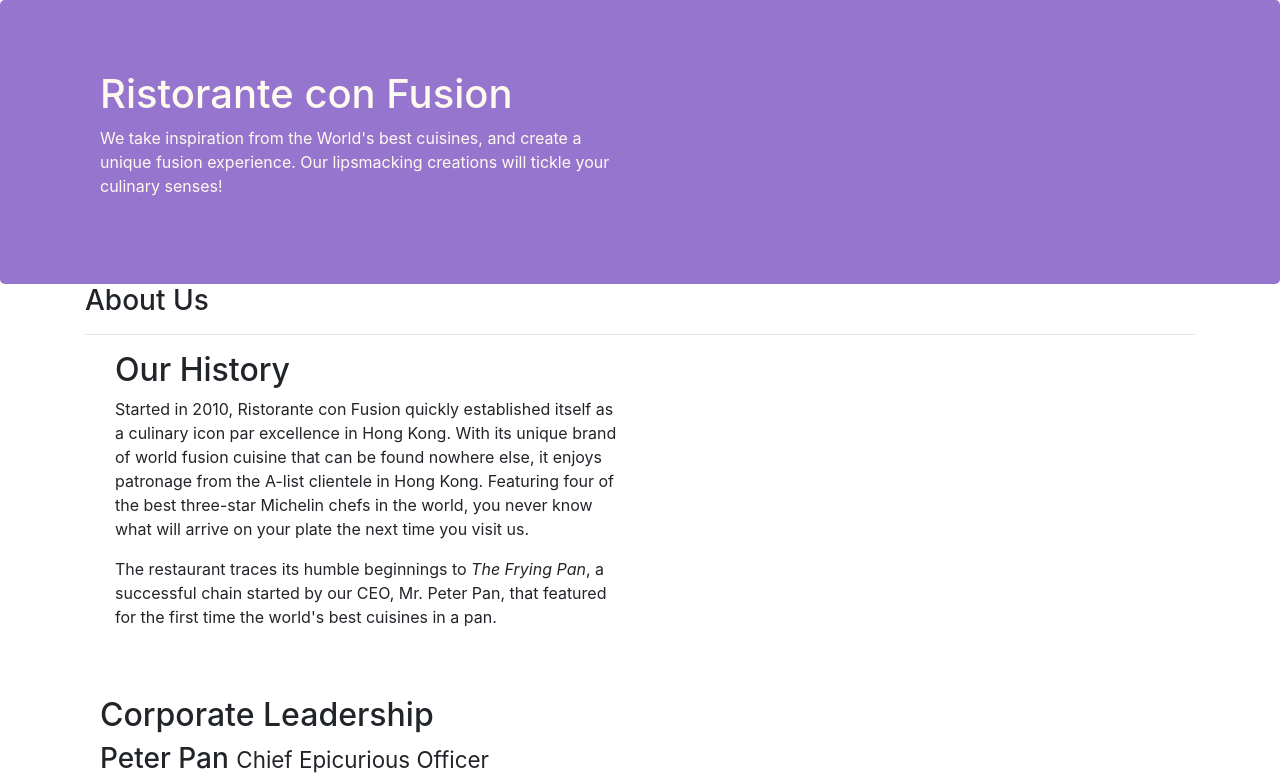
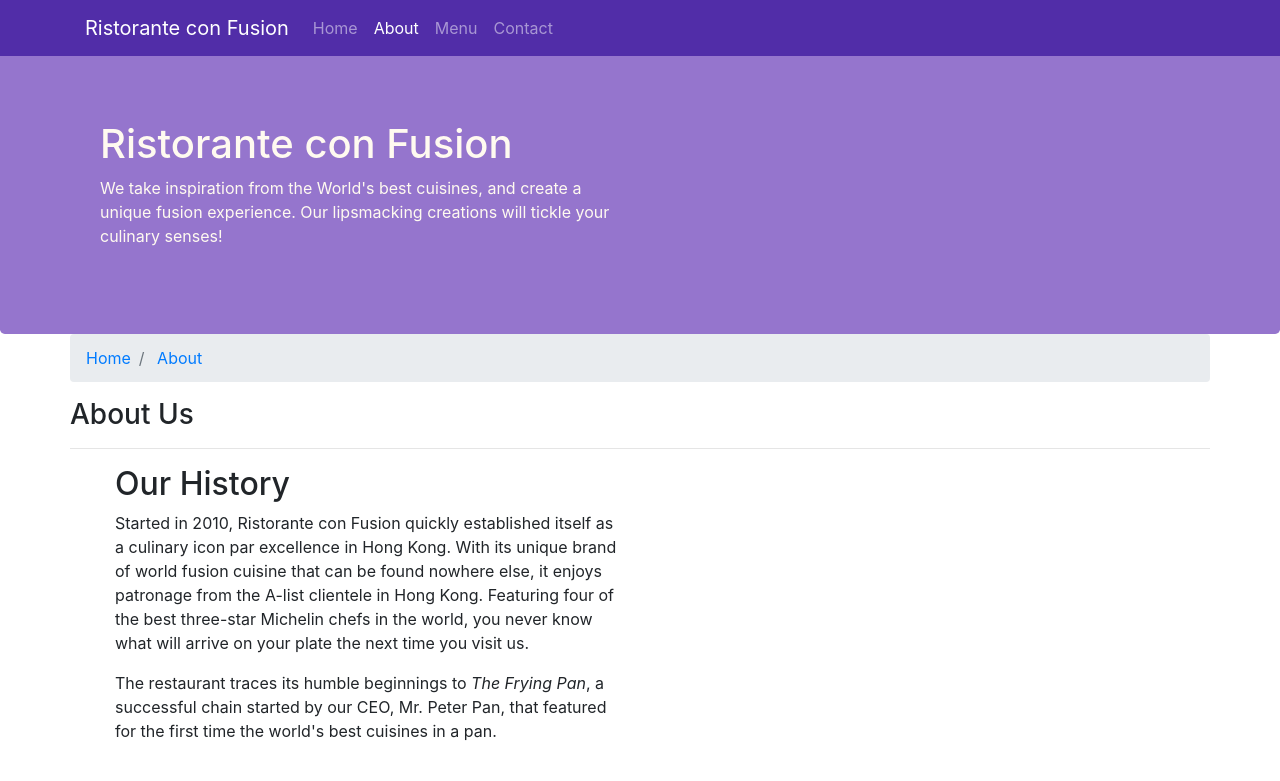
Before and after one commit to pmjadav/confusion, a website: page aboutus.html in a window 1280 px wide. Shown: the top 781 px of the page. Drawn offline with Linux system fonts and the light colour scheme; files whose address does not match are found by name.

Commit message:
Navbar addition

```diff
--- a/aboutus.html
+++ b/aboutus.html
@@ -14,7 +14,22 @@
 </head>
 
 <body>
-
+    <nav class="navbar navbar-dark navbar-expand-sm  fixed-top">
+        <div class="container">
+            <button class="navbar-toggler" type="button" data-toggle="collapse" data-target="#Navbar">
+                <span class="navbar-toggler-icon"></span>
+            </button>
+            <a class="navbar-brand" href="./index.html">Ristorante con Fusion</a>
+            <div class="collapse navbar-collapse" id="Navbar">
+                <ul class="navbar-nav mr-auto">
+                    <li class="nav-item"><a class="nav-link " href="./index.html">Home</a></li>
+                    <li class="nav-item"><a class="nav-link active" href="#">About</a></li>
+                    <li class="nav-item"><a class="nav-link" href="#">Menu</a></li>
+                    <li class="nav-item"><a class="nav-link" href="#">Contact</a></li>
+                </ul>
+            </div>
+        </div>
+    </nav>
     <header class="jumbotron">
         <div class="container">
             <div class="row row-header">
@@ -30,7 +45,15 @@
     </header>
 
     <div class="container">
-        <div class="row row-header">
+        <div class="row">
+            <ol class="col-12 breadcrumb">
+                <li class="breadcrumb-item">
+                    <a href="./index.html">Home</a>
+                </li>
+                <li class="breadcrumb-item active">
+                    <a href="./aboutus.html">About</a>
+                </li>
+            </ol>
             <div class="w-100">
                 <h3>About Us</h3>
                 <hr>
@@ -104,7 +127,7 @@
                 <div class="col-4 offset-1 col-sm-2">
                     <h5>Links</h5>
                     <ul class="list-unstyled">
-                        <li><a href="#">Home</a></li>
+                        <li><a href="./index.html">Home</a></li>
                         <li><a href="#">About</a></li>
                         <li><a href="#">Menu</a></li>
                         <li><a href="#">Contact</a></li>
--- a/css/styles.css
+++ b/css/styles.css
@@ -28,3 +28,12 @@
     margin: 0px;
     color: #0f0f0f;
 }
+
+body {
+    padding: 50px 0px 0px 0px;
+    z-index: 0;
+}
+
+.navbar-dark {
+    background-color: #512DA8;
+}
```
Also changed, not shown: index.html (+28 -6 lines).
